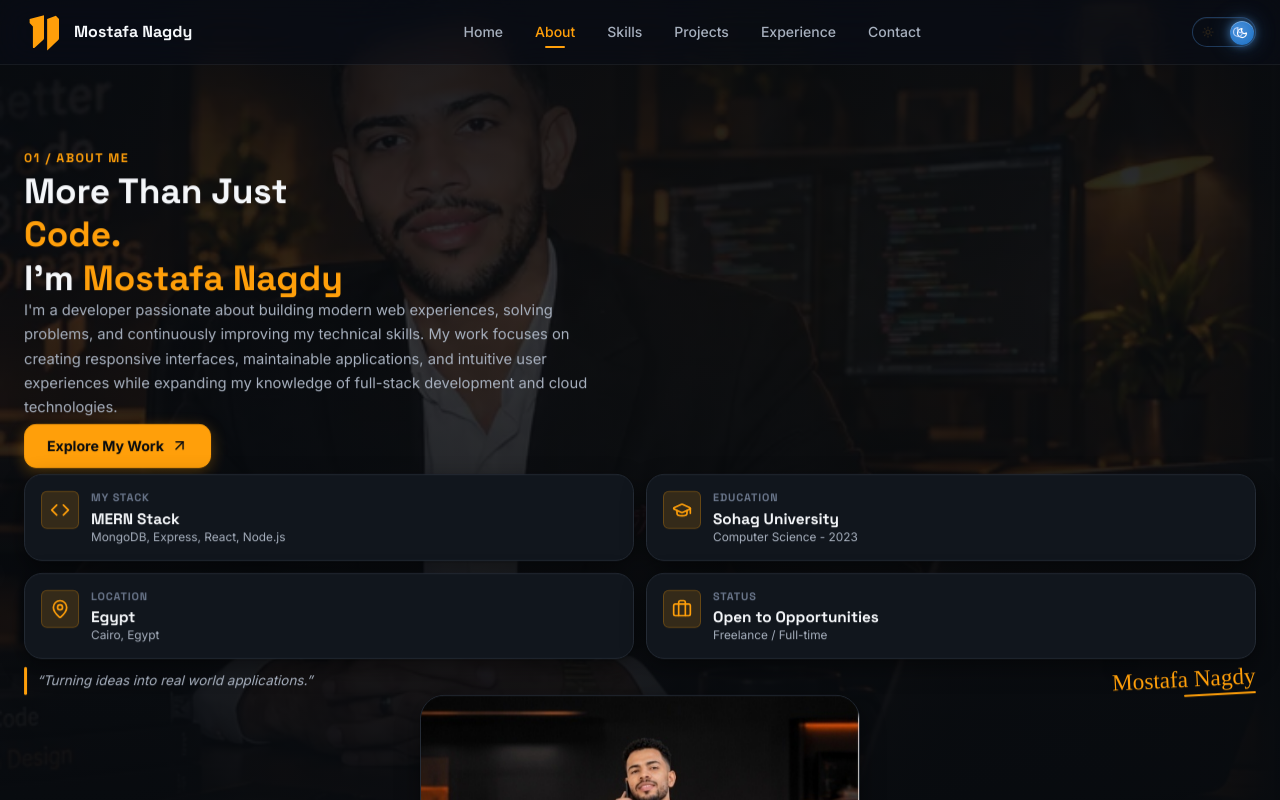
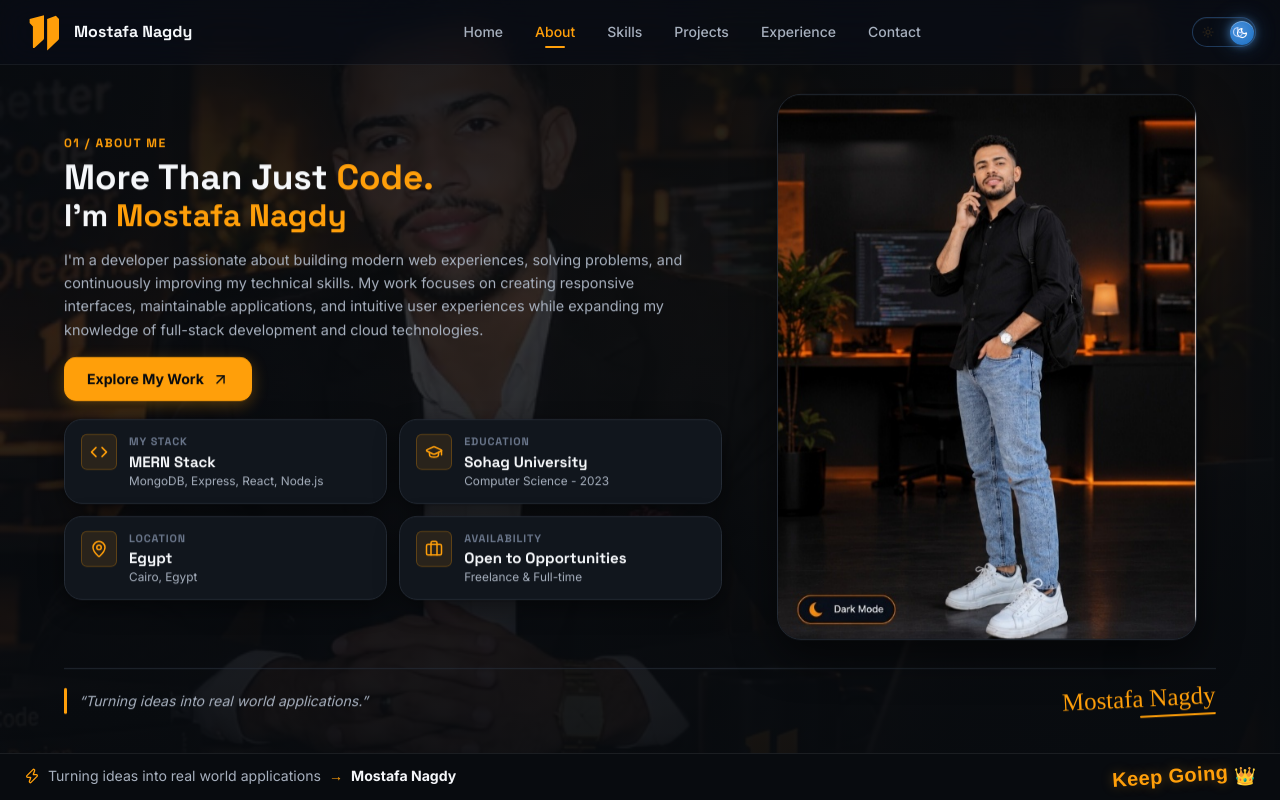
Before and after one commit to mostafanagedy/portfolio-v2, a Next.js app: page /about in a window 1280 px wide. Shown: the top 800 px of the page. Built offline with nearby package versions, Linux system fonts and the light colour scheme.

Commit message:
feat(about): redesign About page with 2-column hero, 2x2 cards, and slim footer

```diff
--- a/src/components/About.css
+++ b/src/components/About.css
@@ -1,14 +1,44 @@
-/* ===== ABOUT ===== */
-.about__grid {
+/* ============================================================
+   ABOUT PAGE — PREMIUM TWO-COLUMN HERO REDESIGN
+   ============================================================ */
+
+.about-section {
+  position: relative;
+  width: 100%;
+  padding-block: 28px 36px;
+}
+
+.about-container {
+  max-width: 1200px;
+  margin-inline: auto;
+  padding-inline: 24px;
+}
+
+/* Two-Column Hero Layout */
+.about__layout {
   display: grid;
-  grid-template-columns: 1fr 340px;
+  grid-template-columns: 1.18fr 0.82fr;
   gap: 36px;
-  align-items: start;
+  align-items: center;
+}
+
+/* Left Column: Intro, Bio, CTA, and 2x2 Info Grid */
+.about__left {
+  display: flex;
+  flex-direction: column;
+  gap: 14px;
+  min-width: 0;
+}
+
+.about__header {
+  display: flex;
+  flex-direction: column;
+  gap: 3px;
 }
 
 .about__eyebrow {
   font-family: var(--font-display);
-  font-size: 0.78rem;
+  font-size: 0.76rem;
   font-weight: 700;
   letter-spacing: 0.12em;
   color: var(--color-primary);
@@ -20,10 +50,8 @@
   font-size: 2.2rem;
   font-weight: 800;
   color: var(--color-text);
-  line-height: 1.18;
-  display: flex;
-  flex-direction: column;
-  gap: 2px;
+  line-height: 1.16;
+  margin: 0;
 }
 
 .about__title .text-accent {
@@ -31,28 +59,30 @@
 }
 
 .about__title-name {
+  display: block;
+  font-size: 1.95rem;
   color: var(--color-text);
 }
 
 .about__desc {
-  font-size: 0.92rem;
+  font-size: 0.90rem;
   color: var(--color-text-secondary);
-  line-height: 1.65;
+  line-height: 1.62;
   margin: 0;
-  max-width: 580px;
+  max-width: 620px;
 }
 
 /* Call to Action Button */
 .about__cta-row {
   display: flex;
   align-items: center;
-  margin-top: 4px;
+  margin-top: 2px;
 }
 
 .about__cta-btn {
   display: inline-flex;
   align-items: center;
-  gap: 7px;
+  gap: 8px;
   padding: 10px 22px;
   font-size: 0.88rem;
   font-weight: 700;
@@ -72,19 +102,19 @@
   transform: translateY(-2px);
 }
 
-/* 4 Cards (2x2 Grid) */
+/* 4 Compact Information Cards in a 2x2 Grid */
 .about__cards-grid {
   display: grid;
-  grid-template-columns: 1fr 1fr;
+  grid-template-columns: repeat(2, 1fr);
   gap: 12px;
-  margin-top: 6px;
+  margin-top: 4px;
 }
 
 .about__card {
   display: flex;
   align-items: flex-start;
   gap: 12px;
-  padding: 14px 16px;
+  padding: 13px 16px;
   background: #11161D;
   border: 1px solid #252C36;
   border-radius: var(--radius-lg, 12px);
@@ -99,17 +129,17 @@
 }
 
 .about__card-icon-box {
-  width: 38px;
-  height: 38px;
-  border-radius: var(--radius-sm, 6px);
-  background: var(--color-primary-glow);
+  width: 36px;
+  height: 36px;
+  border-radius: var(--radius-sm, 8px);
+  background: rgba(255, 159, 10, 0.10);
   border: 1px solid rgba(255, 159, 10, 0.25);
   display: flex;
   align-items: center;
   justify-content: center;
   color: var(--color-primary);
   flex-shrink: 0;
-  margin-top: 2px;
+  margin-top: 1px;
 }
 
 .about__card-content {
@@ -130,7 +160,7 @@
 
 .about__card-title {
   font-family: var(--font-display);
-  font-size: 0.96rem;
+  font-size: 0.94rem;
   font-weight: 700;
   color: var(--color-text);
   margin: 0;
@@ -144,79 +174,26 @@
   line-height: 1.35;
 }
 
-/* Footer Quote & Signature */
-.about__footer-row {
-  display: flex;
-  align-items: center;
-  justify-content: space-between;
-  gap: 16px;
-  margin-top: 8px;
-  flex-wrap: wrap;
-}
-
-.about__quote {
-  display: flex;
-  align-items: center;
-  gap: 10px;
-}
-
-.about__quote-bar {
-  width: 3px;
-  height: 28px;
-  background: var(--color-primary);
-  border-radius: 2px;
-  flex-shrink: 0;
-}
-
-.about__quote-text {
-  font-size: 0.84rem;
-  color: var(--color-text-secondary);
-  font-style: italic;
-  margin: 0;
-}
-
-.about__signature {
-  display: flex;
-  flex-direction: column;
-  align-items: flex-end;
-}
-
-.about__signature-text {
-  font-family: "Brush Script MT", "Caveat", "Segoe Script", cursive;
-  font-size: 1.45rem;
-  color: var(--color-primary);
-  transform: rotate(-3deg);
-  line-height: 1;
-}
-
-.about__signature-underline {
-  width: 72px;
-  height: 2px;
-  background: var(--color-primary);
-  border-radius: 1px;
-  margin-top: 2px;
-  transform: rotate(-3deg);
-}
-
-/* Right Column: Hero Portrait */
+/* Right Column: Hero Standing Portrait */
 .about__right {
   display: flex;
   justify-content: center;
+  align-items: center;
   position: relative;
 }
 
 .about__portrait-container {
   position: relative;
   width: 100%;
-  max-width: 440px;
+  max-width: 420px;
 }
 
-/* Learning badge shown in light mode */
+/* Handwritten "Always Learning" Badge in Light Mode */
 .about__badge-learning {
   display: none;
   position: absolute;
-  top: -24px;
-  right: -8px;
+  top: -22px;
+  right: -6px;
   font-family: "Brush Script MT", "Caveat", "Segoe Script", cursive;
   font-size: 1.55rem;
   color: var(--color-primary);
@@ -234,12 +211,13 @@
 .about__portrait-frame {
   position: relative;
   width: 100%;
-  aspect-ratio: 4 / 5;
-  border-radius: var(--radius-xl, 24px);
+  aspect-ratio: 4 / 5.2;
+  border-radius: var(--radius-xl, 22px);
   overflow: hidden;
-  box-shadow: var(--shadow-card);
+  box-shadow: 0 16px 40px rgba(0, 0, 0, 0.55);
   border: 1px solid var(--color-border);
   background: var(--color-surface);
+  transition: all var(--transition);
 }
 
 .about__portrait-img {
@@ -262,6 +240,62 @@
   transform: scale(1.03);
 }
 
+/* Slim Footer beneath the main section */
+.about__slim-footer {
+  margin-top: 28px;
+  padding-top: 18px;
+  border-top: 1px solid var(--color-border);
+  display: flex;
+  align-items: center;
+  justify-content: space-between;
+  gap: 20px;
+  flex-wrap: wrap;
+}
+
+.about__quote {
+  display: flex;
+  align-items: center;
+  gap: 12px;
+}
+
+.about__quote-bar {
+  width: 3px;
+  height: 26px;
+  background: var(--color-primary);
+  border-radius: 2px;
+  flex-shrink: 0;
+}
+
+.about__quote-text {
+  font-size: 0.88rem;
+  color: var(--color-text-secondary);
+  font-style: italic;
+  margin: 0;
+}
+
+.about__signature {
+  display: flex;
+  flex-direction: column;
+  align-items: flex-end;
+}
+
+.about__signature-text {
+  font-family: "Brush Script MT", "Caveat", "Segoe Script", cursive;
+  font-size: 1.55rem;
+  color: var(--color-primary);
+  transform: rotate(-3deg);
+  line-height: 1;
+}
+
+.about__signature-underline {
+  width: 76px;
+  height: 2px;
+  background: var(--color-primary);
+  border-radius: 1px;
+  margin-top: 2px;
+  transform: rotate(-3deg);
+}
+
 /* ========================================================
    LIGHT THEME ADAPTATIONS
    ======================================================== */
@@ -272,10 +306,21 @@
 [data-theme="light"] .about__portrait-img--dark {
   display: none !important;
 }
+
+[data-theme="light"] .about__badge-learning {
+  display: block;
+}
+
+[data-theme="light"] .about__portrait-frame {
+  border: 2px solid var(--color-primary);
+  box-shadow: 0 16px 36px rgba(15, 23, 42, 0.10);
+  background: #FFFFFF;
+}
+
 [data-theme="light"] .about__card {
   background: #FFFFFF;
   border: 1px solid var(--color-border);
-  box-shadow: var(--shadow-card);
+  box-shadow: 0 2px 10px rgba(15, 23, 42, 0.05);
 }
 
 [data-theme="light"] .about__card:hover {
@@ -283,36 +328,32 @@
   box-shadow: 0 8px 24px rgba(15, 23, 42, 0.08), 0 0 16px var(--color-primary-glow);
 }
 
+[data-theme="light"] .about__card-icon-box {
+  background: rgba(245, 158, 11, 0.10);
+  border-color: rgba(245, 158, 11, 0.30);
+  color: var(--color-primary);
+}
+
 [data-theme="light"] .about__card-label {
-  color: #8492A6;
+  color: var(--color-text-muted);
 }
 
 [data-theme="light"] .about__card-title {
-  color: #172033;
+  color: var(--color-text);
 }
 
 [data-theme="light"] .about__card-subtitle {
-  color: #596579;
+  color: var(--color-text-secondary);
 }
 
 [data-theme="light"] .about__cta-btn {
   color: #FFFFFF;
 }
 
-
-[data-theme="light"] .about__badge-learning {
-  display: block;
-}
-
-[data-theme="light"] .about__portrait-frame {
-  border: 2px solid var(--color-primary);
-  box-shadow: 0 12px 36px rgba(15, 23, 42, 0.10);
-}
-
 /* ========================================================
    RESPONSIVE DESIGN
    ======================================================== */
-@media (max-width: 1024px) {
+@media (max-width: 992px) {
   .about__layout {
     grid-template-columns: 1fr;
     gap: 32px;
@@ -325,13 +366,17 @@
   }
 
   .about__title {
-    font-size: 1.85rem;
+    font-size: 1.95rem;
+  }
+
+  .about__title-name {
+    font-size: 1.75rem;
   }
 }
 
 @media (max-width: 640px) {
   .about-section {
-    padding-block: 16px 28px;
+    padding-block: 20px 28px;
   }
 
   .about-container {
@@ -339,7 +384,11 @@
   }
 
   .about__title {
-    font-size: 1.6rem;
+    font-size: 1.7rem;
+  }
+
+  .about__title-name {
+    font-size: 1.5rem;
   }
 
   .about__cards-grid {
@@ -347,9 +396,13 @@
     gap: 10px;
   }
 
-  .about__footer-row {
+  .about__slim-footer {
     flex-direction: column;
     align-items: flex-start;
-    gap: 12px;
+    gap: 14px;
+  }
+
+  .about__signature {
+    align-self: flex-end;
   }
 }
--- a/src/components/About.tsx
+++ b/src/components/About.tsx
@@ -23,9 +23,9 @@ const cards = [
   },
   {
     icon: Briefcase,
-    label: "STATUS",
+    label: "AVAILABILITY",
     title: "Open to Opportunities",
-    subtitle: "Freelance / Full-time",
+    subtitle: "Freelance & Full-time",
   },
 ];
 
@@ -33,8 +33,9 @@ export default function About() {
   return (
     <section id="about" className="section about-section" aria-label="About Mostafa Nagdy">
       <div className="container about-container">
+        {/* Two-Column Hero Layout */}
         <div className="about__layout">
-          {/* Left Column: Bio & Info Grid */}
+          {/* Left Column: Introduction, Bio, CTA, and 2x2 Grid */}
           <div className="about__left">
             <div className="about__header">
               <span className="about__eyebrow">01 / ABOUT ME</span>
@@ -60,12 +61,12 @@ export default function About() {
               </Link>
             </div>
 
-            {/* 4 Cards (2x2 Grid) */}
+            {/* 4 Compact Information Cards (2x2 Grid) */}
             <div className="about__cards-grid">
               {cards.map(({ icon: Icon, label, title, subtitle }) => (
                 <div key={label} className="about__card">
                   <div className="about__card-icon-box" aria-hidden="true">
-                    <Icon size={20} className="about__card-icon" />
+                    <Icon size={18} className="about__card-icon" />
                   </div>
                   <div className="about__card-content">
                     <span className="about__card-label">{label}</span>
@@ -75,27 +76,12 @@ export default function About() {
                 </div>
               ))}
             </div>
-
-            {/* Bottom Quote & Signature */}
-            <div className="about__footer-row">
-              <div className="about__quote">
-                <span className="about__quote-bar" aria-hidden="true" />
-                <blockquote className="about__quote-text">
-                  “Turning ideas into real world applications.”
-                </blockquote>
-              </div>
-
-              <div className="about__signature" aria-label="Handwritten signature: Mostafa Nagdy">
-                <span className="about__signature-text">Mostafa Nagdy</span>
-                <span className="about__signature-underline" aria-hidden="true" />
-              </div>
-            </div>
           </div>
 
-          {/* Right Column: Hero Portrait */}
+          {/* Right Column: Large Full-Body Standing Portrait */}
           <div className="about__right">
             <div className="about__portrait-container">
-              {/* Light Mode Handwritten Badge */}
+              {/* Handwritten "Always Learning" Badge in Light Mode */}
               <div className="about__badge-learning" aria-hidden="true">
                 <span>Always</span>
                 <span className="about__badge-sub">Learning</span>
@@ -106,23 +92,38 @@ export default function About() {
                   src="/images/profile-standing-dark.jpg"
                   alt="Mostafa Nagdy — MERN Stack Developer (Dark Mode)"
                   className="about__portrait-img about__portrait-img--dark"
-                  loading="lazy"
+                  loading="eager"
                   width="440"
-                  height="520"
+                  height="580"
                 />
                 <img
                   src="/images/profile-standing-light.jpg"
                   alt="Mostafa Nagdy — MERN Stack Developer (Light Mode)"
                   className="about__portrait-img about__portrait-img--light"
-                  loading="lazy"
+                  loading="eager"
                   width="440"
-                  height="520"
+                  height="580"
                 />
                 <div className="about__portrait-border-glow" aria-hidden="true" />
               </div>
             </div>
           </div>
         </div>
+
+        {/* Slim Footer beneath the main section */}
+        <div className="about__slim-footer">
+          <div className="about__quote">
+            <span className="about__quote-bar" aria-hidden="true" />
+            <blockquote className="about__quote-text">
+              “Turning ideas into real world applications.”
+            </blockquote>
+          </div>
+
+          <div className="about__signature" aria-label="Handwritten signature: Mostafa Nagdy">
+            <span className="about__signature-text">Mostafa Nagdy</span>
+            <span className="about__signature-underline" aria-hidden="true" />
+          </div>
+        </div>
       </div>
     </section>
   );
```
